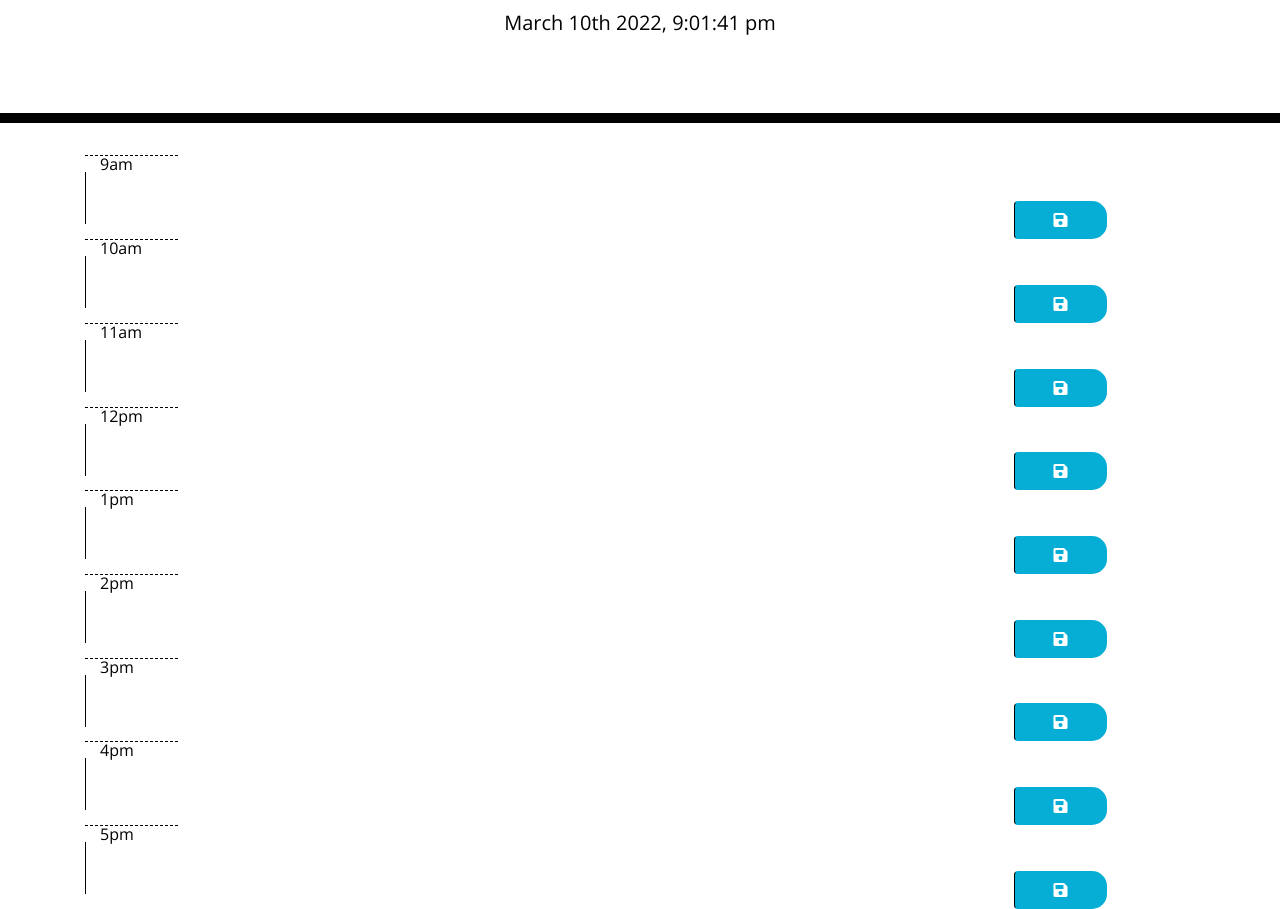
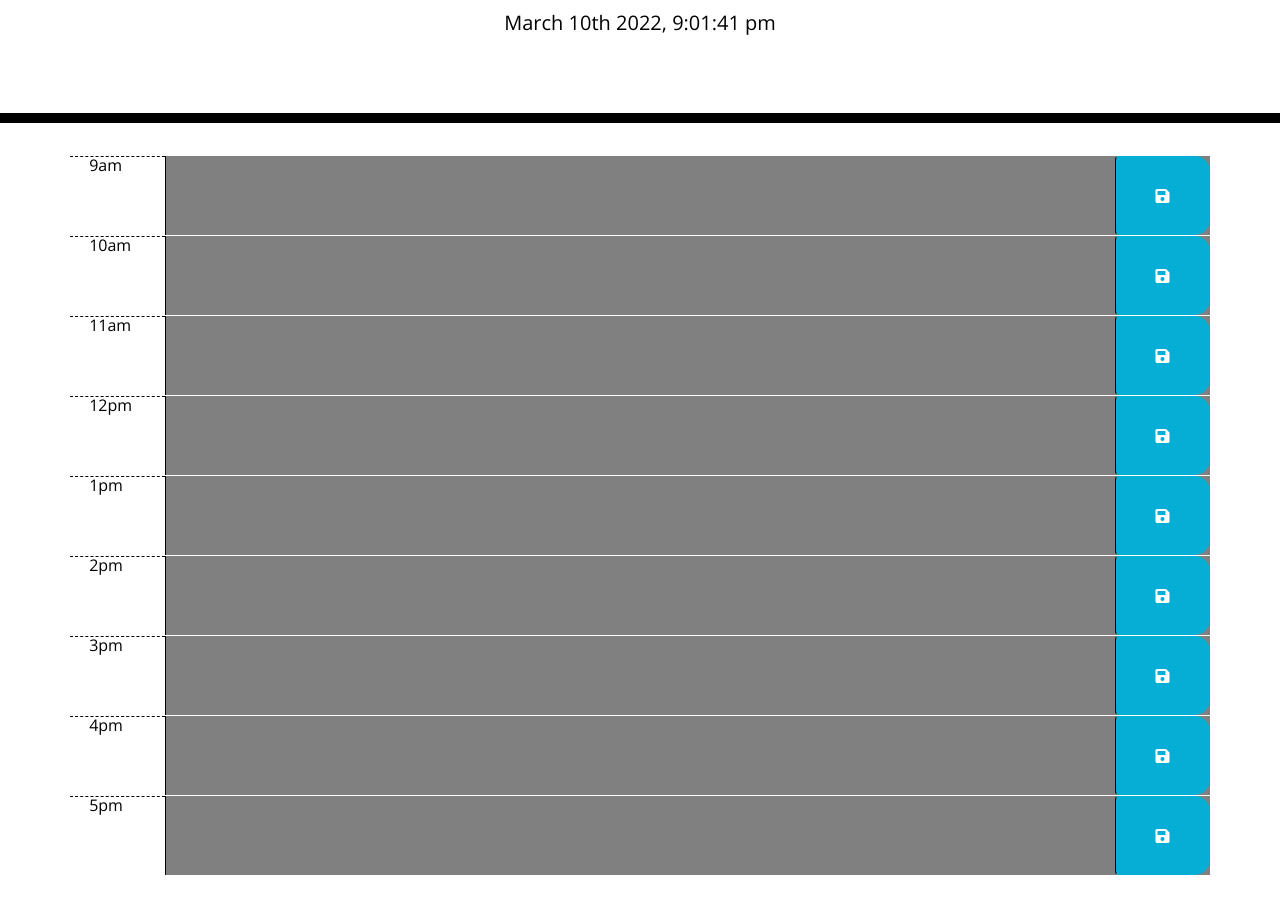
Before and after one commit to kwimbish2022/Work-Day-Scheduler, a plain HTML site: page develop/index.html in a window 1280 px wide. Shown: the part 181-1090 px from the top of the page. After the commit the page ends 1056 px from the top, so only its background shows below. Drawn offline with nearby package versions, Linux system fonts and the light colour scheme.

Commit message:
initial localstorage functions

```diff
--- a/develop/index.html
+++ b/develop/index.html
@@ -30,50 +30,50 @@
     </header>
 
     <div class="container">
-      <div id="row">
-        <div class = "col-md-1 hour colorcode" id = "9"> 9am</div>
-        <textarea class = "col-md-10 editcont" id = "9"></textarea>
-        <button class = "col-md-1 btn saveBtn"><i class="fa fa-save"></i></button>
+      <div id="9" class="row">
+        <div class = "col-md-1 hour colorcode"> 9am</div>
+        <textarea class = "col-md-10 editcont"></textarea>
+        <button class = "col-md-1 btn saveBtn" onlick="saveInfo('9')"><i class="fa fa-save"></i></button>
       </div>
-      <div id="row">
-        <div class = "col-md-1 hour colorcode" id = "10"> 10am</div>
-        <textarea class = "col-md-10 editcont" id = "10"></textarea>
-        <button class = "col-md-1 btn saveBtn"><i class="fa fa-save"></i></button>
+      <div id="10" class="row">
+        <div class = "col-md-1 hour colorcode"> 10am</div>
+        <textarea class = "col-md-10 editcont"></textarea>
+        <button class = "col-md-1 btn saveBtn" onlick="saveInfo('10')"><i class="fa fa-save"></i></button>
       </div>
-      <div id="row">
-        <div class = "col-md-1 hour colorcode" id = "11"> 11am</div>
-        <textarea class = "col-md-10 editcont" id = "11"></textarea>
-        <button class = "col-md-1 btn saveBtn"><i class="fa fa-save"></i></button>
+      <div id="11" class="row">
+        <div class = "col-md-1 hour colorcode"> 11am</div>
+        <textarea class = "col-md-10 editcont"></textarea>
+        <button class = "col-md-1 btn saveBtn" onlick="saveInfo('11')"><i class="fa fa-save"></i></button>
       </div>
-      <div id="row">
-        <div class = "col-md-1 hour colorcode" id = "12"> 12pm</div>
-        <textarea class = "col-md-10 editcont" id = "12"></textarea>
-        <button class = "col-md-1 btn saveBtn"><i class="fa fa-save"></i></button>
+      <div id="12" class="row">
+        <div class = "col-md-1 hour colorcode"> 12pm</div>
+        <textarea class = "col-md-10 editcont"></textarea>
+        <button class = "col-md-1 btn saveBtn" onlick="saveInfo('12')"><i class="fa fa-save"></i></button>
       </div>
-      <div id="row">
-        <div class = "col-md-1 hour colorcode" id = "1"> 1pm</div>
-        <textarea class = "col-md-10 editcont" id = "1"></textarea>
-        <button class = "col-md-1 btn saveBtn"><i class="fa fa-save"></i></button>
+      <div id="13" class="row">
+        <div class = "col-md-1 hour colorcode"> 1pm</div>
+        <textarea class = "col-md-10 editcont"></textarea>
+        <button class = "col-md-1 btn saveBtn" onlick="saveInfo('13')"><i class="fa fa-save"></i></button>
       </div>
-      <div id="row">
-        <div class = "col-md-1 hour colorcode" id = "2"> 2pm</div>
-        <textarea class = "col-md-10 editcont" id = "2"></textarea>
-        <button class = "col-md-1 btn saveBtn"><i class="fa fa-save"></i></button>
+      <div id="14" class="row">
+        <div class = "col-md-1 hour colorcode"> 2pm</div>
+        <textarea class = "col-md-10 editcont"></textarea>
+        <button class = "col-md-1 btn saveBtn" onlick="saveInfo('14')"><i class="fa fa-save"></i></button>
       </div>
-      <div id="row">
-        <div class = "col-md-1 hour colorcode" id = "3"> 3pm</div>
-        <textarea class = "col-md-10 editcont" id = "3"></textarea>
-        <button class = "col-md-1 btn saveBtn"><i class="fa fa-save"></i></button>
+      <div id="15" class="row">
+        <div class = "col-md-1 hour colorcode"> 3pm</div>
+        <textarea class = "col-md-10 editcont"></textarea>
+        <button class = "col-md-1 btn saveBtn" onlick="saveInfo('15')"><i class="fa fa-save"></i></button>
       </div>
-      <div id="row">
-        <div class = "col-md-1 hour colorcode" id = "4"> 4pm</div>
-        <textarea class = "col-md-10 editcont" id = "4"></textarea>
-        <button class = "col-md-1 btn saveBtn"><i class="fa fa-save"></i></button>
+      <div id="16" class="row">
+        <div class = "col-md-1 hour colorcode"> 4pm</div>
+        <textarea class = "col-md-10 editcont"></textarea>
+        <button class = "col-md-1 btn saveBtn" onlick="saveInfo('16')"><i class="fa fa-save"></i></button>
       </div>
-      <div id="row">
-        <div class = "col-md-1 hour colorcode" id = "5"> 5pm</div>
-        <textarea class = "col-md-10 editcont" id = "5"></textarea>
-        <button class = "col-md-1 btn saveBtn"><i class="fa fa-save"></i></button>
+      <div id="17" class="row">
+        <div class = "col-md-1 hour colorcode"> 5pm</div>
+        <textarea class = "col-md-10 editcont"></textarea>
+        <button class = "col-md-1 btn saveBtn" onlick="saveInfo('17')"><i class="fa fa-save"></i></button>
       </div>
 
       <div id="calendar"></div>
--- a/develop/script.js
+++ b/develop/script.js
@@ -15,14 +15,41 @@ $(document).ready(function(){
     setInterval(currentTime, 1000);
 });
 
-var currentHour = (new Date()).getHours();
-$('row').each(function(){
-    var val = parseInt($(this).prop('id'));
-    if(val > currentHour && val < currentHour + 6){
-      $(this).css('background-color', 'green');
-    }else if(val < currentHour && val > currentHour - 6){
-      $(this).css('background-color', 'gray');
-    }else if(val === currentHour){
-      $(this).css('background-color', 'red');
-    }
+// To change background colors based on hour
+const rows = document.getElementsByClassName("row");
+let currentHour = parseInt(moment().format('H'));
+
+
+Array.from(rows).forEach(row => {
+  var rowIdString = parseInt(row.id);
+  if (currentHour === rowIdString) {
+    setColor(row, "red");
+  } else if (currentHour < rowIdString) {
+    setColor(row, "green");
+  } else {
+    setColor(row, "grey");
+  }
 });
+
+function setColor(element, color) {
+  element.style.backgroundColor = color;
+}
+
+// add event listener to save buttons
+var saveBtn = document.querySelectorAll('.saveBtn');
+for (var i = 0; i < saveBtn.length; i++) {
+  saveBtn[i].addEventListener("click", saveInfo);
+}
+
+// save to local storage
+function saveInfo() {
+  var textInput = this.parentElement.value;
+  var key = this.parentElement.getAttribute('id');
+  localStorage.getItem(key, textInput);
+  console.log(saveInfo);
+}
+
+for (var i =9; i < 18; i++) {
+  var textVal = localStorage.getItem(i);
+  document.getElementById(i).value = textVal;
+}
```
